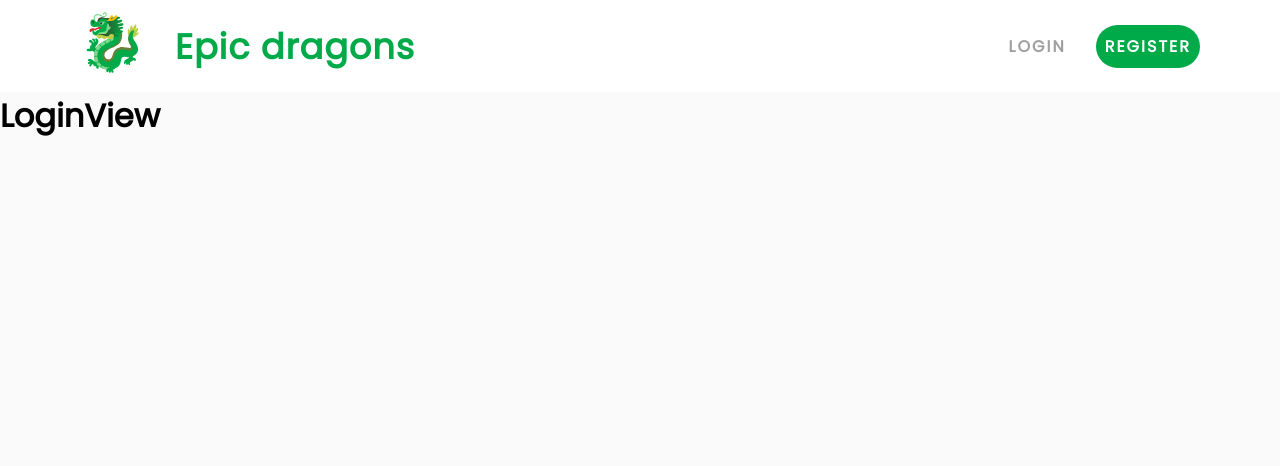
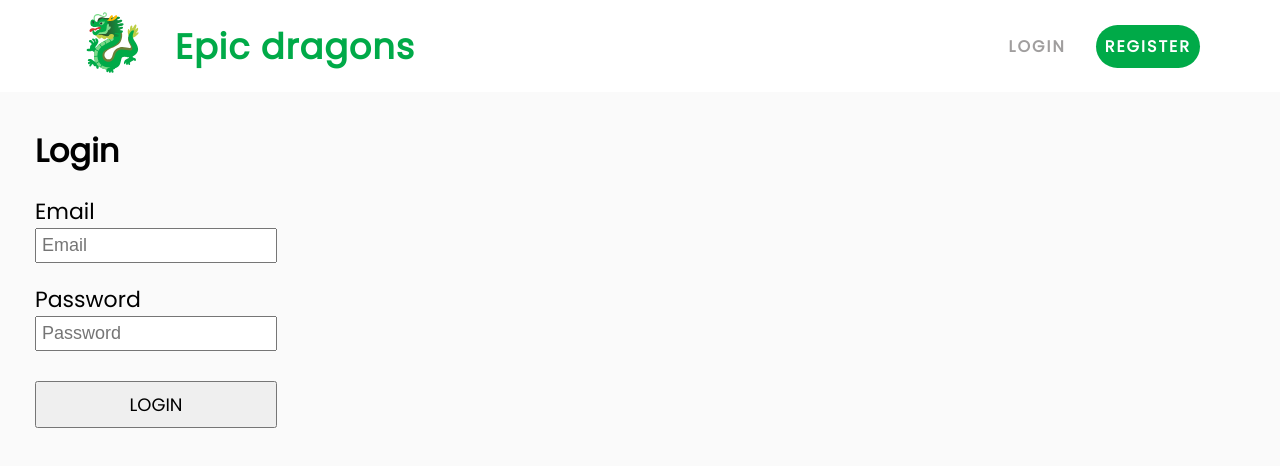
Before and after one commit to petrchatrny/simple-auth, a Vue app in the folder frontend/: page /login in a window 1280 px wide. Shown: the top 466 px of the page. Built offline with nearby package versions, Linux system fonts and the light colour scheme.

Commit message:
Added login and register form

```diff
--- /dev/null
+++ b/frontend/src/assets/form.css
@@ -0,0 +1,29 @@
+form {
+    display: flex;
+    flex-direction: column;
+    margin-top: 20px;
+}
+
+.form-part {
+    display: flex;
+    flex-direction: column;
+    margin-bottom: 20px;
+}
+
+label {
+    font-size: 22px;
+}
+
+input {
+    font-size: 18px;
+    padding: 5px;
+    width: 20%;
+}
+
+button {
+    width: 20%;
+    padding: 8px;
+    font-size: 18px;
+    text-transform: uppercase;
+    margin-top: 10px;
+}
--- a/frontend/src/views/LoginView.vue
+++ b/frontend/src/views/LoginView.vue
@@ -1,5 +1,20 @@
 <template>
-  <h1>LoginView</h1>
+  <div class="body">
+    <h1>Login</h1>
+    <form>
+      <div class="form-part">
+        <label for="email">Email</label>
+        <input type="email" id="email" placeholder="Email" required>
+      </div>
+
+      <div class="form-part">
+        <label for="password">Password</label>
+        <input type="password" id="password" placeholder="Password" required>
+      </div>
+
+      <button>Login</button>
+    </form>
+  </div>
 </template>
 
 <script>
@@ -9,5 +24,12 @@
 </script>
 
 <style scoped>
+@import "../assets/form.css";
+
+.body {
+  margin: 35px;
+  display: flex;
+  flex-direction: column;
+}
 
 </style>
--- a/frontend/src/views/RegisterView.vue
+++ b/frontend/src/views/RegisterView.vue
@@ -1,5 +1,25 @@
 <template>
-  <h1>RegisterView</h1>
+  <div class="body">
+    <h1>Register</h1>
+    <form>
+      <div class="form-part">
+        <label for="username">Username</label>
+        <input type="text" id="username" placeholder="Username" required>
+      </div>
+
+      <div class="form-part">
+        <label for="email">Email</label>
+        <input type="email" id="email" placeholder="Email" required>
+      </div>
+
+      <div class="form-part">
+        <label for="password">Password</label>
+        <input type="password" id="password" placeholder="Password" required>
+      </div>
+
+      <button>Register</button>
+    </form>
+  </div>
 </template>
 
 <script>
@@ -9,5 +29,9 @@
 </script>
 
 <style scoped>
-
+.body {
+  margin: 35px;
+  display: flex;
+  flex-direction: column;
+}
 </style>
```
